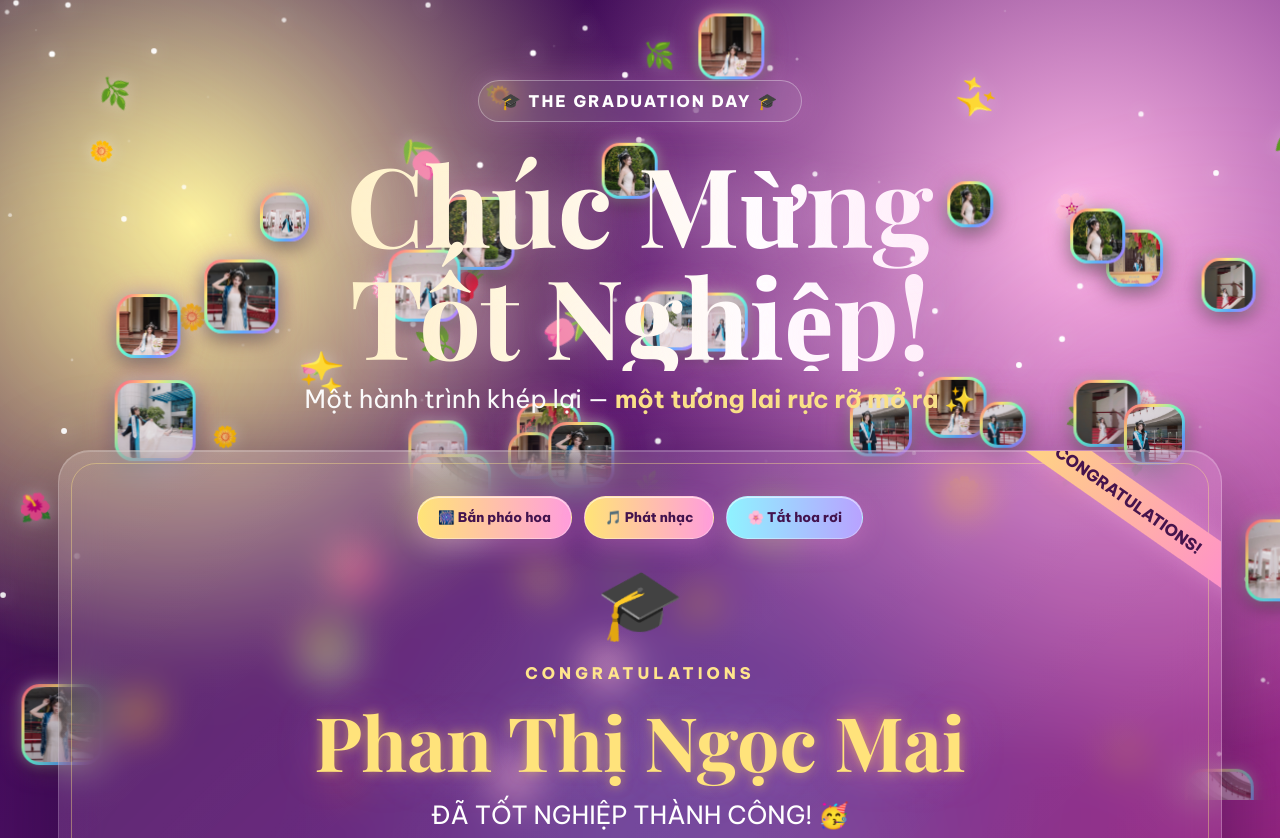
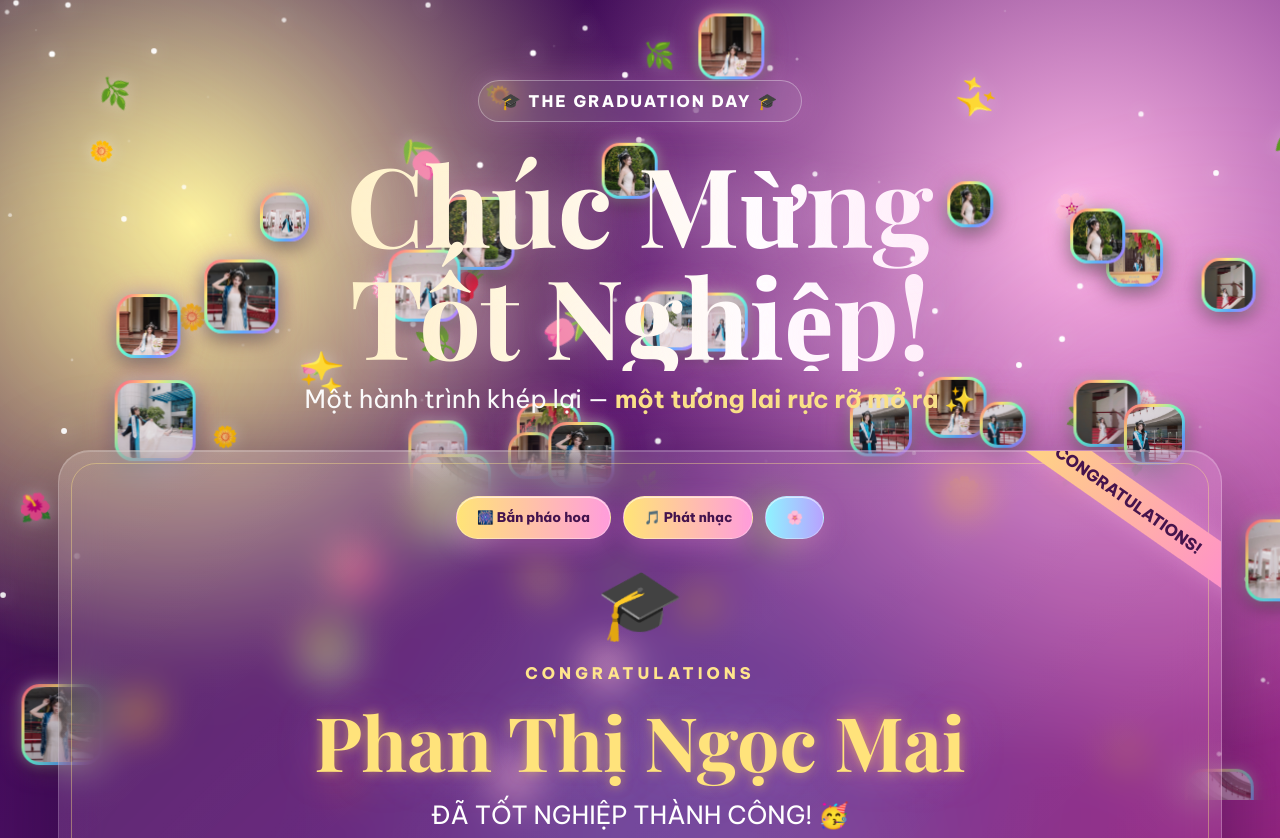
Before and after one commit to ChiKhanh194/CONGRATULATIONss, a Flask app: page / in a window 1280 px wide. Shown: the top 838 px of the page. Run offline with Flask 3, Linux system fonts and the light colour scheme.

Commit message:
Update index.html

```diff
--- a/templates/index.html
+++ b/templates/index.html
@@ -2066,7 +2066,7 @@ h1{
             id="flowerBtn"
             onclick="toggleFlowers()">
 
-            🌸 Tắt hoa rơi
+            🌸
 
         </button>
 
```
